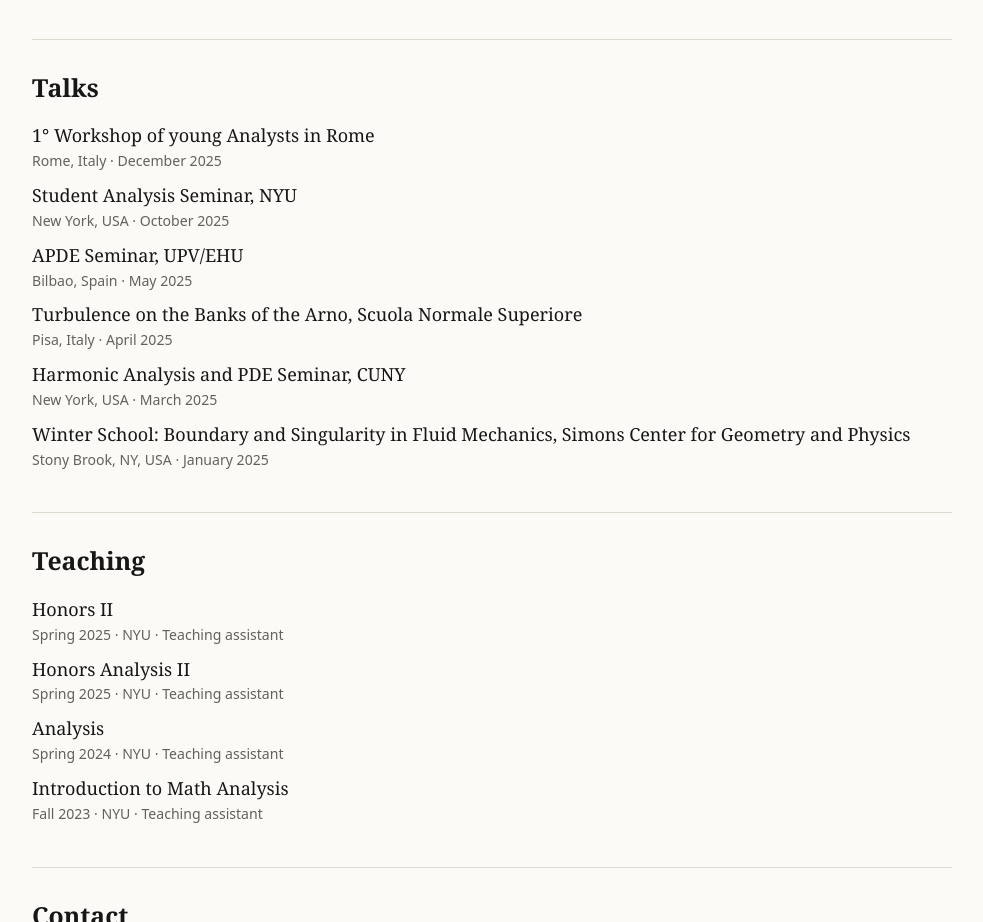
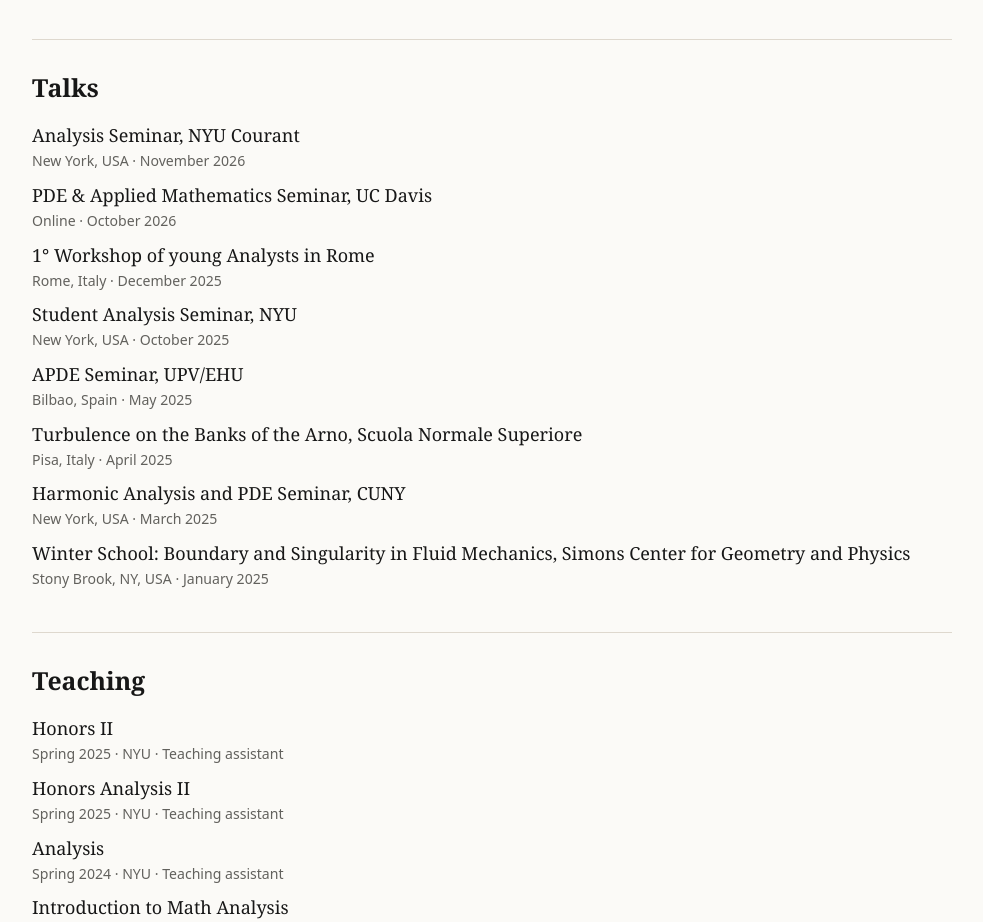
Before and after one commit to giorgiocialdea/giorgiocialdea.github.io, a plain HTML site: page index.html in a window 1280 px wide. Shown: the part 831-1753 px from the top of the page, without its empty margins (148-1131 px from the left). Drawn offline with Linux system fonts and the light colour scheme.

Commit message:
Add November NYU and October UC Davis talks

```diff
--- a/index.html
+++ b/index.html
@@ -89,6 +89,14 @@
         <h2 id="talks-title">Talks</h2>
         <ul class="simple-list">
           <li>
+            Analysis Seminar, NYU Courant
+            <div class="simple-meta">New York, USA · November 2026</div>
+          </li>
+          <li>
+            PDE &amp; Applied Mathematics Seminar, UC Davis
+            <div class="simple-meta">Online · October 2026</div>
+          </li>
+          <li>
             1° Workshop of young Analysts in Rome
             <div class="simple-meta">Rome, Italy · December 2025</div>
           </li>
```
